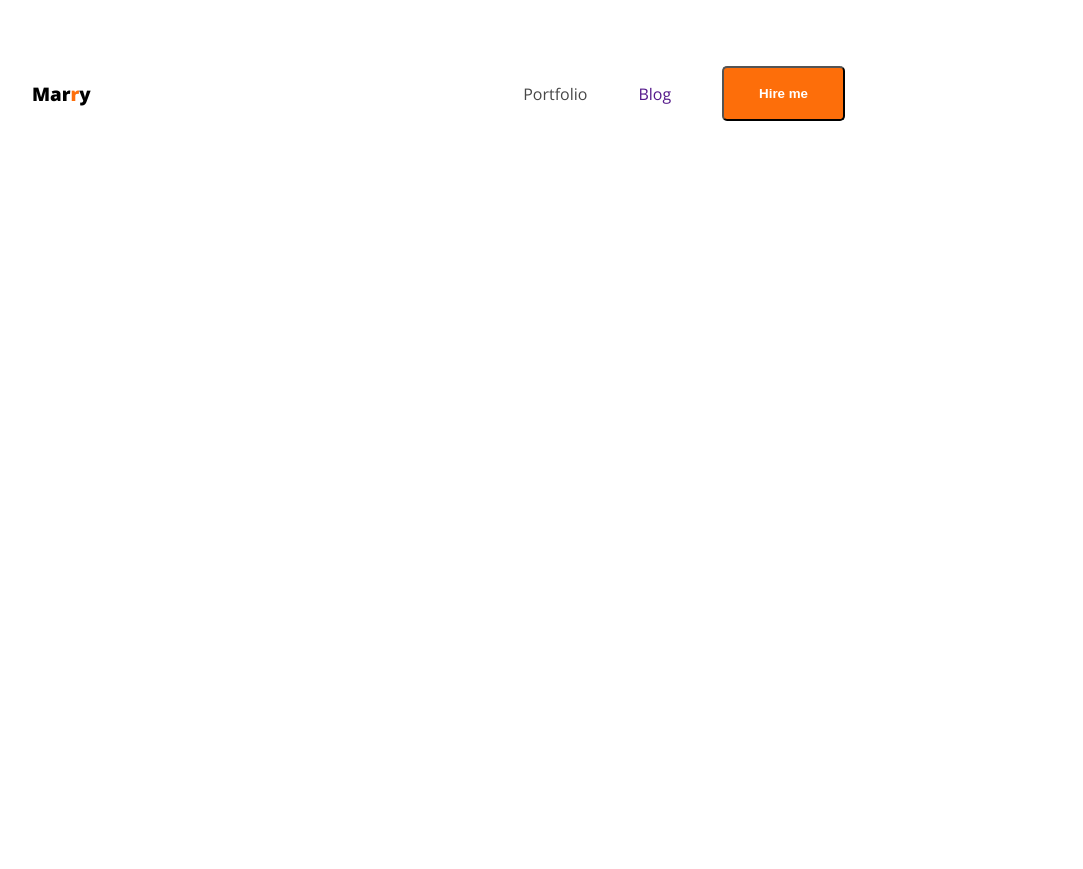
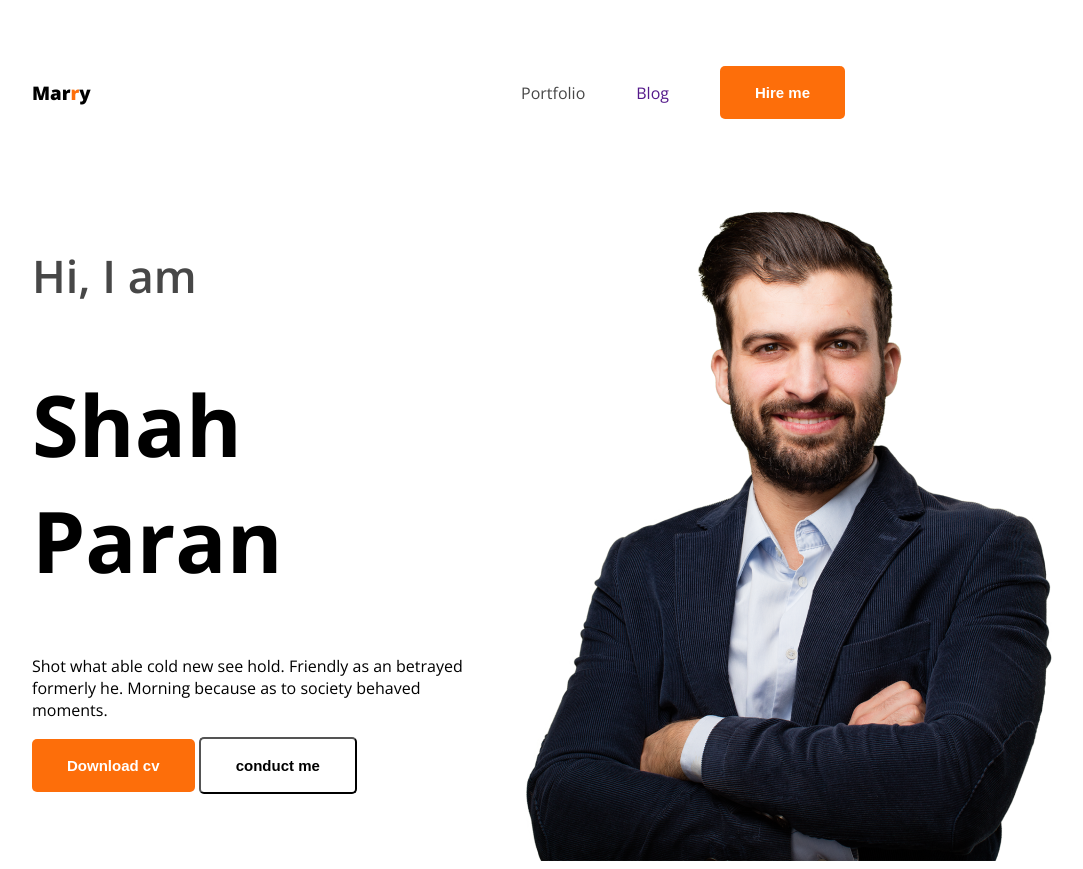
Before and after one commit to pcode99/web-developer-portfolio, a plain HTML site: page index.html in a window 1280 px wide. Shown: the whole page, without its empty margins (176-1259 px from the left). Before the commit the page ends 800 px from the top, so only its background shows below. Drawn offline with nearby package versions, Linux system fonts and the light colour scheme.

Commit message:
imprassive design

```diff
--- a/index.html
+++ b/index.html
@@ -22,6 +22,21 @@
                 <li><a href=""><button class="btn-primary">Hire me </button></a></li>
             </ul>
         </nav>
+
+        <div class="banner">
+            <div class="banner-content">
+                    <h4 class="banner-greetings dark-2">Hi, I am </h4>
+                    <h1 class="banner-title">Shah Paran</h1>
+                    <p class="banner-decription">
+                        Shot what able cold new see hold.
+                        Friendly as an betrayed formerly he.
+                        Morning because as to society behaved moments.
+                    </p>
+                    <button class="btn-primary">Download cv</button>
+                   <button class="btn-secondary">conduct me</button>
+            </div>
+            <img class="banner-img-men" src="images/hardy.png" alt="">
+        </div>
     </header>
 
     <main>
--- a/style/style.css
+++ b/style/style.css
@@ -20,7 +20,19 @@
     color: white;
     padding: 18px 35px;
     border-radius: 5px;
+    border: none;
+    font-size: 15px;
 }
+
+.btn-secondary{
+    background-color: hsla(25, 98%, 52%, 0);
+    font-weight: 700;
+    color: rgb(0, 0, 0);
+    padding: 18px 35px;
+    border-radius: 5px;
+    font-size: 15px;
+}
+
 
 /* colur shard style */
 nav{
@@ -51,3 +63,33 @@ nav ul a {
     font: size 50px;
 
 }
+
+
+/*banner style  start */
+
+.banner{
+    display: flex;
+    justify-items: center;
+    justify-content: space-between;
+    margin: 0 35px 0 200px;
+}
+
+.banner-content{
+    max-width: 580px;
+    font-family: Open Sans;
+}
+
+.banner-greetings{
+    font-size: 45px;
+    font-weight: 600;
+}
+.banner-title{
+    font-weight: bold;
+    font-size: 85px;
+}
+
+
+.banner-title{
+    width: 584;
+    height: 676;
+}
```
